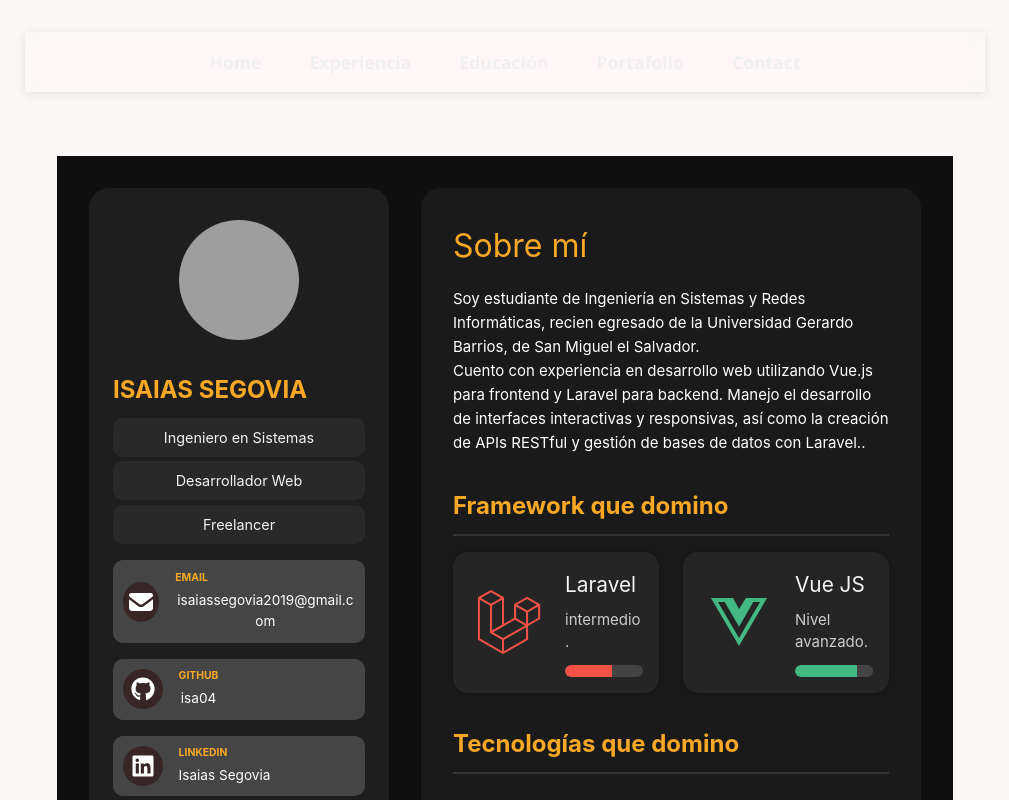
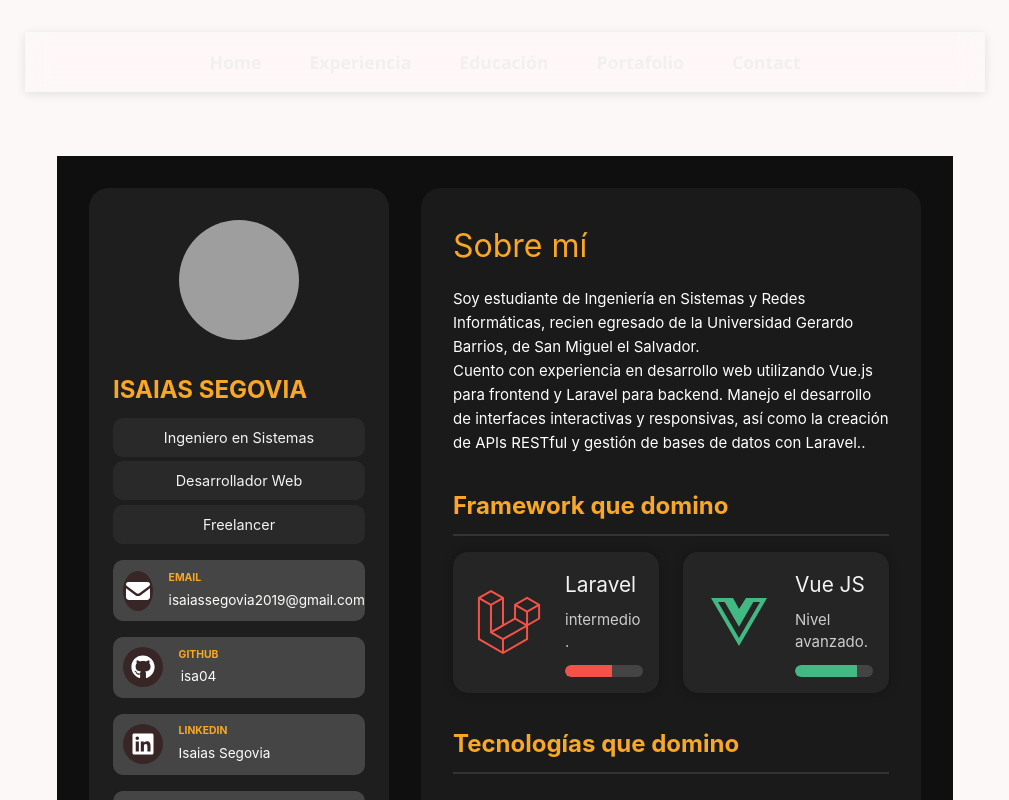
Before and after one commit to isaias04/portafoliovue, a Vue app: page / in a window 1280 px wide. Shown: the top 800 px of the page, without its empty margins (135-1144 px from the left). Built offline with nearby package versions, Linux system fonts and the light colour scheme; grey boxes are pictures that could not be loaded.

Commit message:
salto de linea del correo en la web lo quite

```diff
--- a/src/Home.vue
+++ b/src/Home.vue
@@ -253,12 +253,13 @@ h2 {
   color: #ffffff;
 }
 .correo {
-  word-break: break-word;
-  overflow-wrap: break-word;
-  white-space: normal;     /* Asegura que haga salto de línea */
+  white-space: nowrap;       /* No hace salto de línea, mantiene todo en una sola línea */
+  overflow: hidden;          /* Oculta el texto que se salga */
+  text-overflow: ellipsis;   /* Muestra "..." si no cabe todo */
   width: 100%;
-  font-size: 0.9rem;       /* Ajusta tamaño si es necesario */
+  font-size: 0.9rem;
 }
+
 
 .tarjetas {
   display: flex;
@@ -415,9 +416,9 @@ h2 {
     gap: 1rem;
   }
   .correo {
-    font-size: 0.85rem;
-    display: block;
-    white-space: normal;
+    white-space: normal;     /* Permite saltos de línea */
+    overflow-wrap: break-word;
+    word-break: break-word;
   }
 
   .layout {
```
